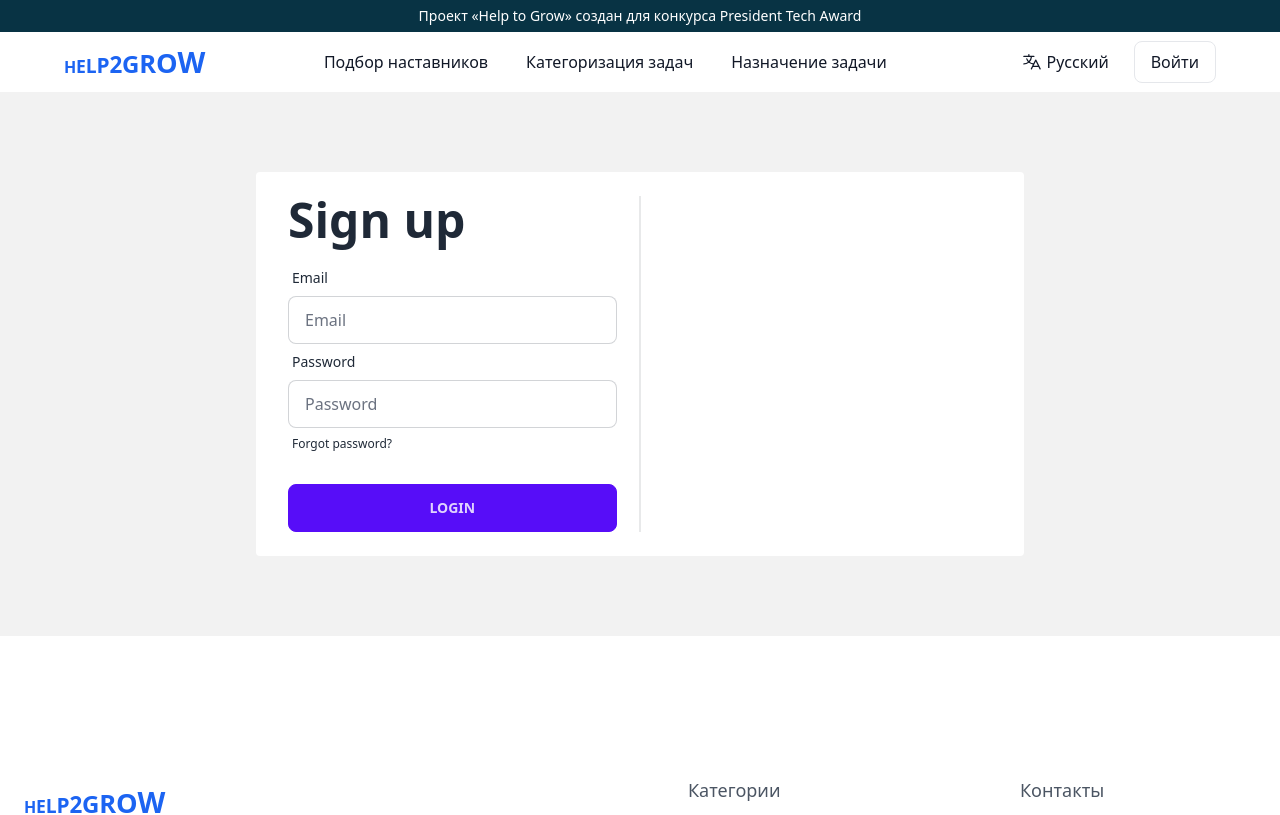
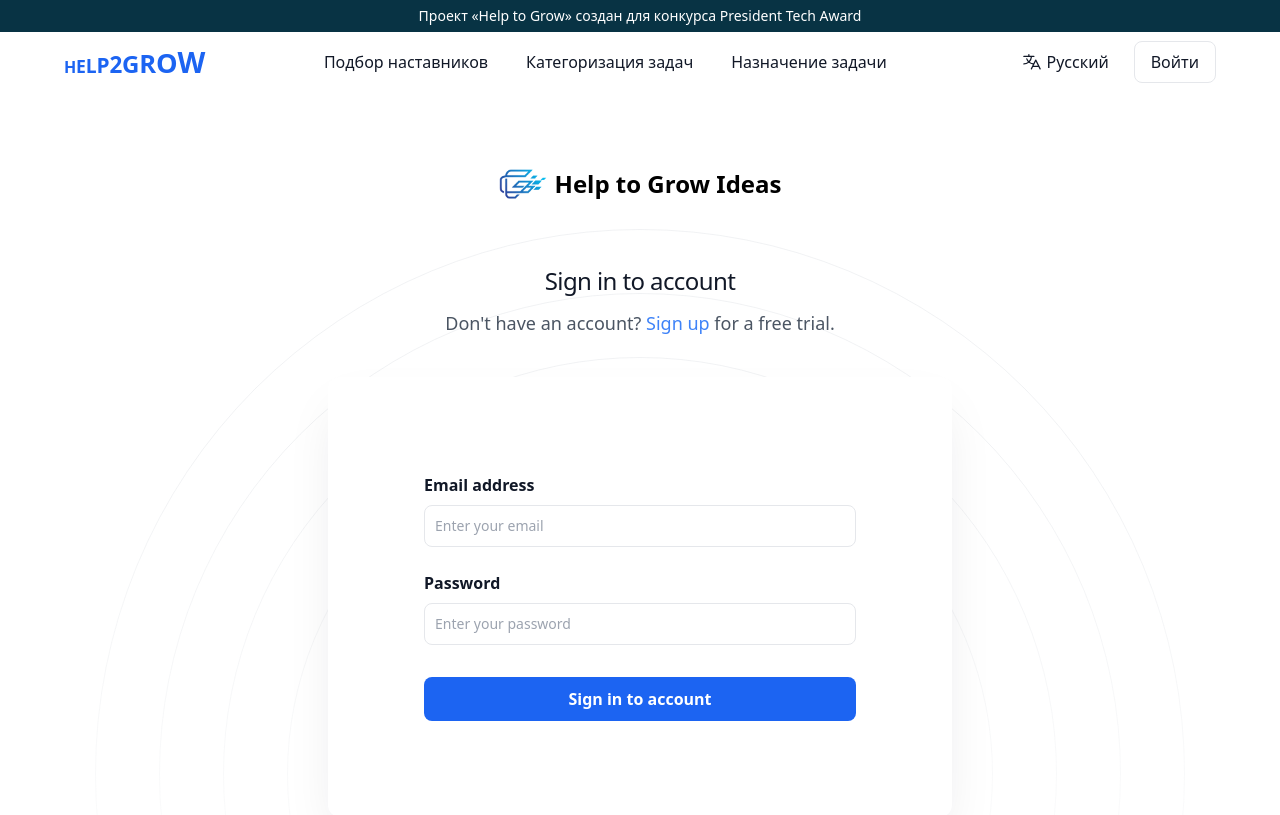
Before and after one commit to IT-Forelead/help2grow_FE, a Vue app: page /sign-in in a window 1280 px wide. Shown: the top 815 px of the page. Built offline with nearby package versions, Linux system fonts and the light colour scheme.

Commit message:
sign up page improved

```diff
--- /dev/null
+++ b/src/assets/icons/SpinnersRingResizeIcon.vue
@@ -0,0 +1,22 @@
+
+<template>
+    <svg xmlns="http://www.w3.org/2000/svg" width="1em" height="1em" viewBox="0 0 24 24">
+        <g stroke="currentColor">
+            <circle cx="12" cy="12" r="9.5" fill="none" strokeLinecap="round" strokeWidth="3">
+                <animate attributeName="stroke-dasharray" calcMode="spline" dur="1.5s"
+                    keySplines="0.42,0,0.58,1;0.42,0,0.58,1;0.42,0,0.58,1" keyTimes="0;0.475;0.95;1"
+                    repeatCount="indefinite" values="0 150;42 150;42 150;42 150"></animate>
+                <animate attributeName="stroke-dashoffset" calcMode="spline" dur="1.5s"
+                    keySplines="0.42,0,0.58,1;0.42,0,0.58,1;0.42,0,0.58,1" keyTimes="0;0.475;0.95;1"
+                    repeatCount="indefinite" values="0;-16;-59;-59"></animate>
+        </circle>
+        <animateTransform attributeName="transform" dur="2s" repeatCount="indefinite" type="rotate"
+            values="0 12 12;360 12 12"></animateTransform>
+    </g>
+</svg></template>
+
+<script>
+export default {
+    name: 'SvgSpinnersRingResize'
+}
+</script>
--- a/src/pages/Signin.vue
+++ b/src/pages/Signin.vue
@@ -1,37 +1,80 @@
 <script setup>
+import { reactive, ref } from 'vue'
+import SpinnersRingResizeIcon from '../assets/icons/SpinnersRingResizeIcon.vue'
+
+const submitForm = reactive({
+    email: '',
+    password: ''
+})
+
+const clearForm = () => {
+    submitForm.email = ''
+    submitForm.password = ''
+}
 
 </script>
 
 <template>
-    <div class="flex items-center justify-center w-full py-20 bg-base-200">
-        <div class="w-3/5 flex px-8 py-6 rounded bg-base-100">
-            <div class="w-1/2">
-                <h1 class="mb-4 text-5xl font-bold">Sign up</h1>
-                <div class="form-control">
-                    <label class="label">
-                        <span class="label-text">Email</span>
-                    </label>
-                    <input type="email" placeholder="Email" class="input input-bordered" />
+    <main class="flex items-center h-screen overflow-hidden bg-white">
+        <div class="flex flex-col w-full max-w-2xl px-4 mx-auto sm:px-6">
+            <router-link to="/">
+                <div class="flex items-center justify-center space-x-2">
+                    <img src="/logo.png" alt="logo" class="w-12" />
+                    <div class="text-2xl font-bold leading-none text-black whitespace-nowrap">
+                        Help to Grow Ideas
+                    </div>
                 </div>
-                <div class="form-control">
-                    <label class="label">
-                        <span class="label-text">Password</span>
-                    </label>
-                    <input type="password" placeholder="Password" class=" input input-bordered" />
-                    <label class="label">
-                        <a href="#" class="label-text-alt link link-hover">Forgot password?</a>
-                    </label>
+            </router-link>
+            <div class="relative mt-12 sm:mt-16 z-[1]">
+                <svg viewBox="0 0 1090 1090" aria-hidden="true" fill="none" preserveAspectRatio="none" width="1090"
+                    height="1090"
+                    class="absolute -top-7 left-1/2 -z-10 h-[788px] -translate-x-1/2 stroke-gray-300/30 [mask-image:linear-gradient(to_bottom,white_20%,transparent_75%)] sm:-top-9 sm:h-auto">
+                    <circle cx="545" cy="545" r="544.5"></circle>
+                    <circle cx="545" cy="545" r="480.5"></circle>
+                    <circle cx="545" cy="545" r="416.5"></circle>
+                    <circle cx="545" cy="545" r="352.5"></circle>
+                </svg>
+                <h1 class="text-2xl font-medium tracking-tight text-center text-gray-900">
+                    Sign in to account
+                </h1>
+                <p class="mt-3 text-lg text-center text-gray-600">
+                    Don't have an account?
+                    <router-link to="/sign-up" class="text-blue-500">Sign up</router-link>
+                    for a free trial.
+                </p>
+            </div>
+            <div
+                class="-mx-4 z-[2] mt-10 flex-auto bg-white px-4 py-10 shadow-2xl shadow-gray-900/10 sm:mx-0 sm:flex-none sm:rounded-5xl sm:p-24 rounded-xl">
+                <div class="space-y-6">
+                    <div>
+                        <label for="email" class="block mb-2 text-base font-semibold text-gray-900">
+                            Email address
+                        </label>
+                        <input v-model="submitForm.email" id="email" type="email"
+                            class="block w-full appearance-none rounded-lg border border-gray-200 bg-white p-2.5 text-gray-900 placeholder:text-gray-400 focus:border-cyan-500 focus:outline-none focus:ring-blue-500 sm:text-sm"
+                            placeholder="Enter your email">
+                    </div>
+                    <div>
+                        <label for="password" class="block mb-2 text-base font-semibold text-gray-900">
+                            Password
+                        </label>
+                        <input v-model="submitForm.password" id="password" type="password"
+                            class="block w-full appearance-none rounded-lg border border-gray-200 bg-white p-2.5 text-gray-900 placeholder:text-gray-400 focus:border-cyan-500 focus:outline-none focus:ring-blue-500 sm:text-sm"
+                            placeholder="Enter your password">
+                    </div>
                 </div>
-                <div class="form-control mt-6">
-                    <button class="btn btn-primary">Login</button>
-                </div>
-            </div>
-
-            <div class="divider divider-horizontal"></div>
-            <div class="w-1/2">
-
+                <button v-if="!isLoading" @click="signIn()"
+                    class="inline-flex items-center justify-center rounded-lg p-2.5 text-base font-semibold bg-blue-600 text-white hover:bg-blue-800 mt-8 w-full cursor-pointer"
+                    type="submit">
+                    Sign in to account
+                </button>
+                <button v-else
+                    class="inline-flex items-center justify-center space-x-2 rounded-lg p-2.5 text-base font-semibold bg-blue-800 text-white mt-8 w-full cursor-default">
+                    <SpinnersRingResizeIcon class="w-6 h-6 text-white" />
+                    <span>Sign in to account</span>
+                </button>
             </div>
         </div>
-    </div>
+    </main>
 </template>
 <style scoped></style>
```
